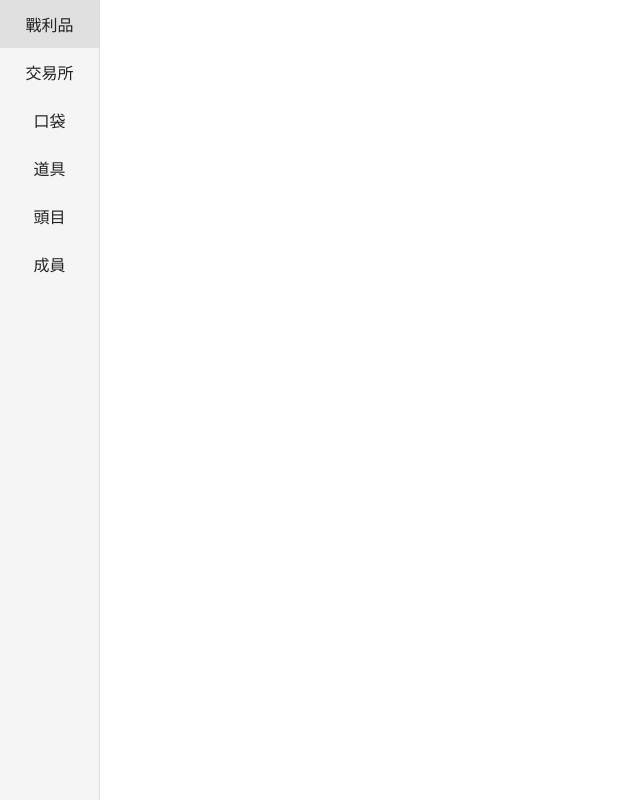
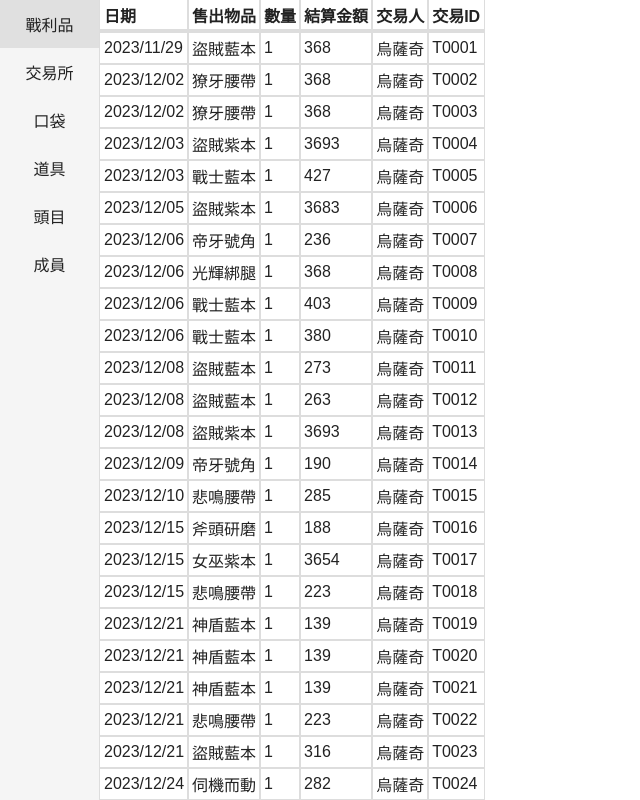
Before and after one commit to DivineCross/GuildLoot, a React (Vite) app: page / in a window 1280 px wide. Shown: the whole page, without its empty margins (0-640 px from the left). Built offline with nearby package versions, Linux system fonts and the light colour scheme.

Commit message:
Implement SheetEditor

```diff
--- a/src/App.css
+++ b/src/App.css
@@ -1,5 +1,10 @@
 :root {
     --color-border: var(--palette-gray-400);
+    --border-normal: 1px solid var(--color-border);
+    --border-medium: 2px solid var(--color-border);
+    --border-bold: 3px solid var(--color-border);
+    --font-weight-medium: 500;
+    --font-weight-bold: 700;
 }
 
 .app {
@@ -42,7 +47,27 @@
 }
 
 .sheet-editor {
+    display: grid;
     height: 100%;
-    overflow-x: auto;
-    overflow-y: auto;
+    overflow: auto;
 }
+
+.sheet__head > .sheet__cell {
+    border-bottom: var(--border-bold);
+    font-weight: var(--font-weight-bold);
+}
+
+.sheet__row {
+    display: contents;
+}
+
+.sheet__cell {
+    display: flex;
+    align-items: center;
+    min-width: calc(4px * 2 + 16px);
+    height: calc(4px * 2 + 4px * 2 + 16px);
+    padding: 4px;
+    font-size: 16px;
+    outline: var(--border-normal);
+    white-space: nowrap;
+}
--- a/src/SheetEditor.jsx
+++ b/src/SheetEditor.jsx
@@ -1,6 +1,46 @@
+import { transactionHeads, transactionRows } from './mock';
+
+// TODO: repalce with well-defined structure
+const heads = transactionHeads;
+const rows = transactionRows;
+
 export default function SheetEditor() {
+    const gridStyle = { gridTemplateColumns: `repeat(${heads.length}, max-content)` };
+
     return (
-        <main className="sheet-editor">
-        </main>
+        <div className="sheet-editor" style={gridStyle}>
+            <SheetHead />
+            <SheetBody />
+        </div>
     );
 };
+
+function SheetHead() {
+    return (
+        <SheetRow cells={heads} isHead={true} />
+    );
+}
+
+function SheetBody() {
+    return rows.map((row, i) =>
+        <SheetRow key={i} cells={row} />
+    );
+}
+
+function SheetRow({ cells = [], isHead = false }) {
+    const headClass = isHead ? ' sheet__head' : '';
+
+    return (
+        <div className={`sheet__row${headClass}`}>{cells.map((cell, i) =>
+            <SheetCell key={i} value={cell} />
+        )}</div>
+    );
+}
+
+function SheetCell({ value }) {
+    return (
+        <div className="sheet__cell">
+            {value}
+        </div>
+    );
+}
```
